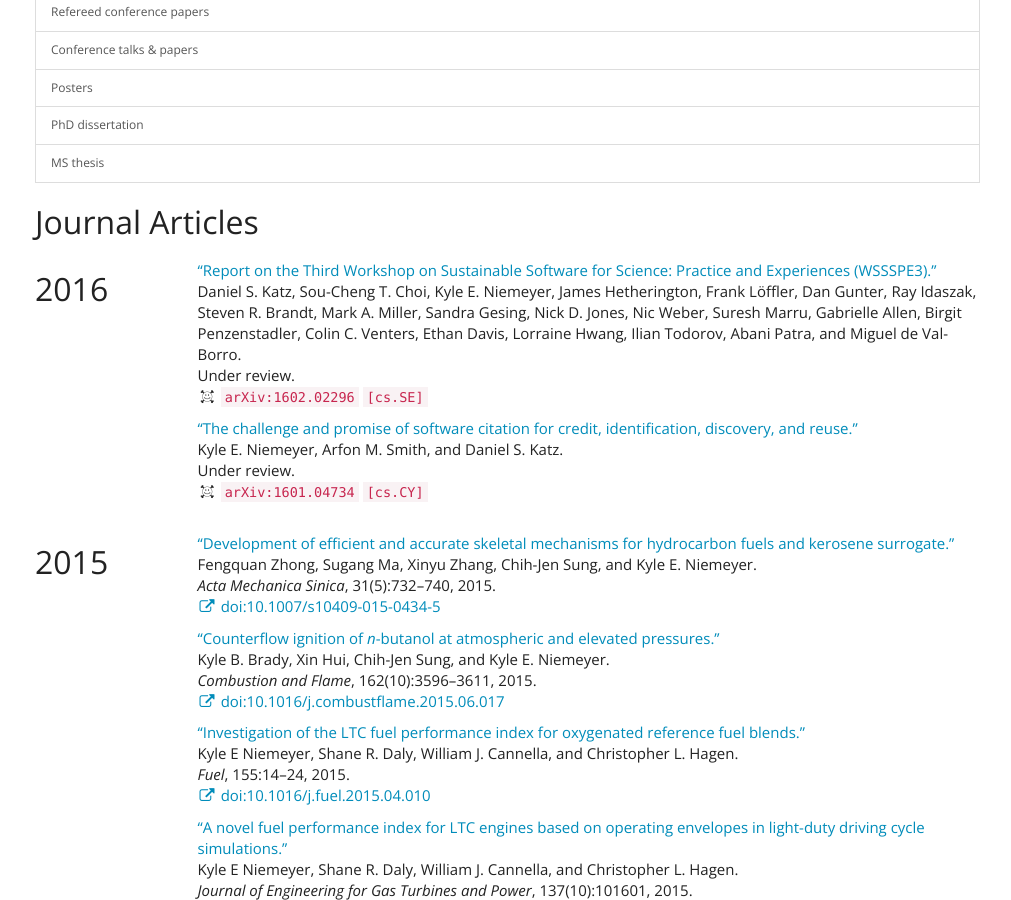
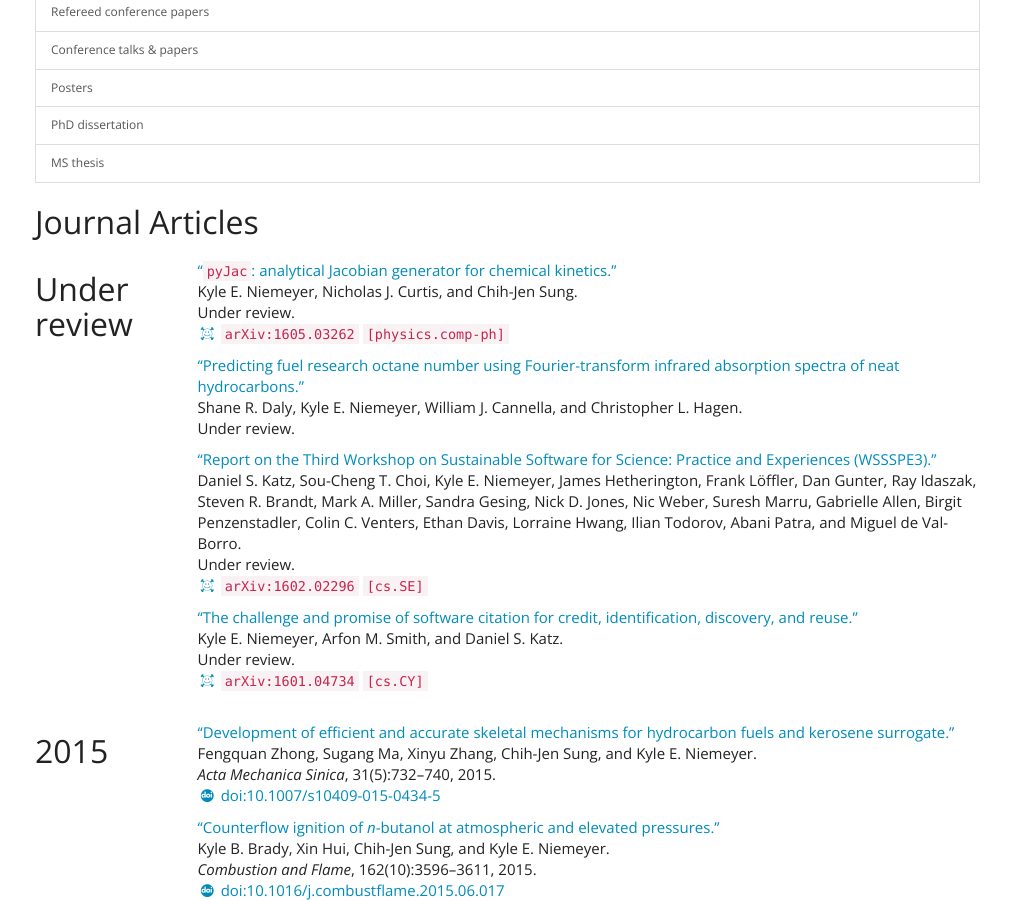
Before and after one commit to kyleniemeyer/kyleniemeyer.com, a Jekyll site: the page built from pubs/index.markdown, in a window 1280 px wide and 900 px high, scrolled down 605 px. Shown: the whole window, without its empty margins (35-1046 px from the left). Built offline with Jekyll 4.4.1, drawn with Linux system fonts in a browser that asks for light colours; nearby versions of some CDN libraries; some web fonts are replaced; comment, search, counter and statistics services are not loaded; some of the changed text lies outside the part shown.

Commit message:
rearranged pubs to separate papers under review, and added new DOI icon

```diff
--- a/pubs/index.markdown
+++ b/pubs/index.markdown
@@ -32,20 +32,29 @@ Jump to:
 <div class="row">
 <div class="col-md-2">
 
-## 2016
+## Under review
 
 </div> <!-- END col-md-2-->
 <div class="col-md-10">
 
+["`pyJac`: analytical Jacobian generator for chemical kinetics."](/pubs/paper-pyjac/)
+Kyle E. Niemeyer, Nicholas J. Curtis, and Chih-Jen Sung.
+Under review.
+[<i class="ai ai-arxiv fa-fw"></i> `arXiv:1605.03262`](http://arxiv.org/abs/1605.03262) `[physics.comp-ph]`
+
+["Predicting fuel research octane number using Fourier-transform infrared absorption spectra of neat hydrocarbons."](/pubs/paper-RON-FTIR)
+Shane R. Daly, Kyle E. Niemeyer, William J. Cannella, and Christopher L. Hagen.
+Under review.
+
 ["Report on the Third Workshop on Sustainable Software for Science: Practice and Experiences (WSSSPE3)."](/pubs/paper-wssspe3-report/)
 Daniel S. Katz, Sou-Cheng T. Choi, Kyle E. Niemeyer, James Hetherington, Frank Löffler, Dan Gunter, Ray Idaszak, Steven R. Brandt, Mark A. Miller, Sandra Gesing, Nick D. Jones, Nic Weber, Suresh Marru, Gabrielle Allen, Birgit Penzenstadler, Colin C. Venters, Ethan Davis, Lorraine Hwang, Ilian Todorov, Abani Patra, and Miguel de Val-Borro.
 Under review.
-<i class="ai ai-arxiv fa-fw"></i> [`arXiv:1602.02296`](http://arxiv.org/abs/1602.02296) `[cs.SE]`
+[<i class="ai ai-arxiv fa-fw"></i> `arXiv:1602.02296`](http://arxiv.org/abs/1602.02296) `[cs.SE]`
 
 [“The challenge and promise of software citation for credit, identification, discovery, and reuse.”](/pubs/paper-sc-challenge/)
 Kyle E. Niemeyer, Arfon M. Smith, and Daniel S. Katz.
 Under review.
-<i class="ai ai-arxiv fa-fw"></i> [`arXiv:1601.04734`](http://arxiv.org/abs/1601.04734) `[cs.CY]`
+[<i class="ai ai-arxiv fa-fw"></i> `arXiv:1601.04734`](http://arxiv.org/abs/1601.04734) `[cs.CY]`
 
 </div> <!-- END col-md-10-->
 </div> <!-- END row-->
@@ -61,33 +70,33 @@ Under review.
 [“Development of efficient and accurate skeletal mechanisms for hydrocarbon fuels and kerosene surrogate.”](/pubs/paper-zhong-kerosene/)
 Fengquan Zhong, Sugang Ma, Xinyu Zhang, Chih-Jen Sung, and Kyle E. Niemeyer.
 *Acta Mechanica Sinica*, 31(5):732--740, 2015.
-[{% icon fa-external-link fa-fw %} doi:10.1007/s10409-015-0434-5](http://dx.doi.org/10.1007/s10409-015-0434-5)
+[<i class="ai ai-doi fa-fw"></i> doi:10.1007/s10409-015-0434-5](http://dx.doi.org/10.1007/s10409-015-0434-5)
 
 [“Counterflow ignition of *n*-butanol at atmospheric and elevated pressures.”](/pubs/paper-n-butanol-counterflow/)
 Kyle B. Brady, Xin Hui, Chih-Jen Sung, and Kyle E. Niemeyer.
 *Combustion and Flame*, 162(10):3596--3611, 2015.
-[{% icon fa-external-link fa-fw %} doi:10.1016/j.combustflame.2015.06.017](http://dx.doi.org/10.1016/j.combustflame.2015.06.017)
+[<i class="ai ai-doi fa-fw"></i> doi:10.1016/j.combustflame.2015.06.017](http://dx.doi.org/10.1016/j.combustflame.2015.06.017)
 
 [“Investigation of the LTC fuel performance index for oxygenated reference fuel blends.”](/pubs/paper-LTC-index-oxygenated/)
 Kyle E Niemeyer, Shane R. Daly, William J. Cannella, and Christopher L. Hagen.
 *Fuel*, 155:14--24, 2015.
-[{% icon fa-external-link fa-fw %} doi:10.1016/j.fuel.2015.04.010](http://dx.doi.org/10.1016/j.fuel.2015.04.010)
+[<i class="ai ai-doi fa-fw"></i> doi:10.1016/j.fuel.2015.04.010](http://dx.doi.org/10.1016/j.fuel.2015.04.010)
 
 [“A novel fuel performance index for LTC engines based on operating envelopes in light-duty driving cycle simulations.”](/pubs/paper-LTC-index/)
 Kyle E Niemeyer, Shane R. Daly, William J. Cannella, and Christopher L. Hagen.
 *Journal of Engineering for Gas Turbines and Power*, 137(10):101601, 2015.
-[{% icon fa-external-link fa-fw %} doi:10.1115/1.4029948](http://dx.doi.org/10.1115/1.4029948)
+[<i class="ai ai-doi fa-fw"></i> doi:10.1115/1.4029948](http://dx.doi.org/10.1115/1.4029948)
 
 [“Reduced chemistry for a gasoline surrogate valid at engine-relevant conditions.”](/pubs/paper-reduced-gasoline-surrogate/)
 Kyle E. Niemeyer and Chih-Jen Sung.
 *Energy & Fuels*, 29(2):1172--1185, 2015.
-[{% icon fa-external-link fa-fw %} doi:10.1021/ef5022126](http://dx.doi.org/10.1021/ef5022126)
+[<i class="ai ai-doi fa-fw"></i> doi:10.1021/ef5022126](http://dx.doi.org/10.1021/ef5022126)
 <i class="ai ai-arxiv fa-fw"></i> [`arXiv:1410.0401`](http://arxiv.org/abs/1410.0401) `[physics.chem-ph]`
 
 [“An automated target species selection method for dynamic adaptive chemistry simulations.”](/pubs/paper-target-species-selection/)
 Nicholas J. Curtis, Kyle E. Niemeyer, and Chih-Jen Sung.
 *Combustion and Flame*, 162(4):1358--1374, 2015.
-[{% icon fa-external-link fa-fw %} doi:10.1016/j.combustflame.2014.11.004](http://dx.doi.org/10.1016/j.combustflame.2014.11.004)
+[<i class="ai ai-doi fa-fw"></i> doi:10.1016/j.combustflame.2014.11.004](http://dx.doi.org/10.1016/j.combustflame.2014.11.004)
 
 </div> <!-- END col-md-10-->
 </div> <!-- END row-->
@@ -103,19 +112,19 @@ Nicholas J. Curtis, Kyle E. Niemeyer, and Chih-Jen Sung.
 [“Mechanism reduction for multicomponent surrogates: a case study using toluene reference fuels.”](/pubs/paper-multicomponent-reduction/)
 Kyle E. Niemeyer and Chih-Jen Sung.
 *Combustion and Flame*, 161(11):2752--2764, 2014.
-[{% icon fa-external-link fa-fw %} doi:10.1016/j.combustflame.2014.05.001](http://dx.doi.org/10.1016/j.combustflame.2014.05.001)
-<i class="ai ai-arxiv fa-fw"></i> [`arXiv:1405.3745`](http://arxiv.org/abs/1405.3745) `[physics.chem-ph]`
+[<i class="ai ai-doi fa-fw"></i> doi:10.1016/j.combustflame.2014.05.001](http://dx.doi.org/10.1016/j.combustflame.2014.05.001)
+[<i class="ai ai-arxiv fa-fw"></i> `arXiv:1405.3745`](http://arxiv.org/abs/1405.3745) `[physics.chem-ph]`
 
 [“Recent progress and challenges in exploiting graphics processors in computational fluid dynamics.”](/pubs/paper-GPU-CFD-review/)
 Kyle E. Niemeyer and Chih-Jen Sung.
 *Journal of Supercomputing*, 67(2):528--564, 2014.
-[{% icon fa-external-link fa-fw %} doi:10.1007/s11227-013-1015-7](http://dx.doi.org/10.1007/s11227-013-1015-7)
-<i class="ai ai-arxiv fa-fw"></i> [`arXiv:1309.3018`](http://arxiv.org/abs/1309.3018) `[physics.flu-dyn]`
+[<i class="ai ai-doi fa-fw"></i> doi:10.1007/s11227-013-1015-7](http://dx.doi.org/10.1007/s11227-013-1015-7)
+[<i class="ai ai-arxiv fa-fw"></i> `arXiv:1309.3018`](http://arxiv.org/abs/1309.3018) `[physics.flu-dyn]`
 
 [“Accelerating moderately stiff chemical kinetics in reactive-flow simulations using GPUs.”](/pubs/paper-moderately-stiff-GPU/)
 Kyle E. Niemeyer and Chih-Jen Sung.
 *Journal of Computational Physics*, 256:854--871, 2014.
-[{% icon fa-external-link fa-fw %} doi:10.1016/j.jcp.2013.09.025](http://dx.doi.org/10.1016/j.jcp.2013.09.025)
+[<i class="ai ai-doi fa-fw"></i> doi:10.1016/j.jcp.2013.09.025](http://dx.doi.org/10.1016/j.jcp.2013.09.025)
 <i class="ai ai-arxiv fa-fw"></i> [`arXiv:1309.2710`](http://arxiv.org/abs/1309.2710) `[physics.chem-ph]`
 
 </div> <!-- END col-md-10-->
@@ -132,7 +141,7 @@ Kyle E. Niemeyer and Chih-Jen Sung.
 [“On the importance of graph search algorithms for DRGEP-based mechanism reduction methods.”](/pubs/paper-graph-search-DRGEP/)
 Kyle E. Niemeyer and Chih-Jen Sung.
 *Combustion and Flame*, 158(8):1439--1443, August 2011.
-[{% icon fa-external-link fa-fw %} doi:10.1016/j.combustflame.2010.12.010](http://dx.doi.org/10.1016/j.combustflame.2010.12.010)
+[<i class="ai ai-doi fa-fw"></i> doi:10.1016/j.combustflame.2010.12.010](http://dx.doi.org/10.1016/j.combustflame.2010.12.010)
 
 </div> <!-- END col-md-10-->
 </div> <!-- END row-->
@@ -148,7 +157,7 @@ Kyle E. Niemeyer and Chih-Jen Sung.
 [“Skeletal mechanism generation for surrogate fuels using directed relation graph with error propagation and sensitivity analysis.”](/pubs/paper-DRGEPSA/)
 Kyle E. Niemeyer, Chih-Jen Sung, and Mandhapati P. Raju.
 *Combustion and Flame*, 157(9):1760--1770, September 2010.
-[{% icon fa-external-link fa-fw %} doi:10.1016/j.combustflame.2009.12.022](http://dx.doi.org/10.1016/j.combustflame.2009.12.022)
+[<i class="ai ai-doi fa-fw"></i> doi:10.1016/j.combustflame.2009.12.022](http://dx.doi.org/10.1016/j.combustflame.2009.12.022)
 
 </div> <!-- END col-md-10-->
 </div> <!-- END row-->
@@ -164,7 +173,7 @@ Kyle E. Niemeyer, Chih-Jen Sung, and Mandhapati P. Raju.
 [“Three-dimensional surface texture visualization of bone tissue through epifluorescence-based serial block face imaging.”](/pubs/paper-bone-tissue-viz/)
 C. R. Slyfield Jr., K. E. Niemeyer, E. V. Tkachenko, R. E. Tomlinson, G. G. Steyer, C. G. Patthanacharoenphon, G. J. Kazakia, D. L. Wilson, and C. J. Hernandez.
 *Journal of Microscopy*, 236(1):52--59, October 2009.
-[{% icon fa-external-link fa-fw %} doi:10.1111/j.1365-2818.2009.03204.x](http://dx.doi.org/10.1111/j.1365-2818.2009.03204.x)
+[<i class="ai ai-doi fa-fw"></i> doi:10.1111/j.1365-2818.2009.03204.x](http://dx.doi.org/10.1111/j.1365-2818.2009.03204.x)
 
 </div>
 
@@ -181,7 +190,7 @@ C. R. Slyfield Jr., K. E. Niemeyer, E. V. Tkachenko, R. E. Tomlinson, G. G. Stey
 ["GPU-Based Parallel Integration of Large Numbers of Independent ODE Systems.”](/pubs/book-chapter-GPU-ODE/)
 Kyle E. Niemeyer and Chih-Jen Sung.
 In V. Kindratenko (Ed.), *Numerical Computations with GPUs*, Springer International Publishing, Switzerland, Ch. 8, pp. 159--182.
-[{% icon fa-external-link fa-fw %} doi:10.1007/978-3-319-06548-9_8](http://dx.doi.org/10.1007/978-3-319-06548-9_8)
+[<i class="ai ai-doi fa-fw"></i> doi:10.1007/978-3-319-06548-9_8](http://dx.doi.org/10.1007/978-3-319-06548-9_8)
 
 </div> <!-- END col-md-10-->
 </div> <!-- END row-->
@@ -199,7 +208,7 @@ In V. Kindratenko (Ed.), *Numerical Computations with GPUs*, Springer Internatio
 [“A novel fuel performance index for LTC engines based on operating envelopes in light-duty driving cycle simulations.”](/pubs/conf-LTC-index/)
 Kyle E. Niemeyer, Shane R. Daly, William J. Cannella, and Christopher L. Hagen.
 ASME 2014 Internal Combustion Engine Division Fall Technical Conference (ICEF), Columbus, IN, USA. 19--22 October 2014.
-[{% icon fa-external-link fa-fw %} doi:10.1115/ICEF2014-5478](http://dx.doi.org/10.1115/ICEF2014-5478)
+[<i class="ai ai-doi fa-fw"></i> doi:10.1115/ICEF2014-5478](http://dx.doi.org/10.1115/ICEF2014-5478)
 
 </div> <!-- END col-md-10-->
 </div> <!-- END row-->
@@ -214,10 +223,15 @@ ASME 2014 Internal Combustion Engine Division Fall Technical Conference (ICEF),
 </div> <!-- END col-md-2-->
 <div class="col-md-10">
 
+["Investigation of GPU-based immersed boundary method solvers with direct forcing"](/pubs/conf-GPU-IBM/)
+Christopher S. Minar and Kyle E. Niemeyer.
+28th International Conference on Parallel Computational Fluid Dynamics. 9--12 May 2016.
+[<i class="ai ai-doi fa-fw"></i> doi:10.6084/m9.figshare.3365383](https://dx.doi.org/10.6084/m9.figshare.3365383)
+
 ["An autoignition performance comparison of chemical kinetics models for *n*-heptane"](/pubs/conf-nheptane-model-perf/)
 Kyle E. Niemeyer.
 Spring 2016 Meeting of the Western States Section of the Combustion Institute, Seattle, WA, USA. 21--22 March 2016. Paper 139KI-0028.
-[{% icon fa-external-link fa-fw %} doi:10.6084/m9.figshare.3120724.v1](https://dx.doi.org/10.6084/m9.figshare.3120724.v1)
+[<i class="ai ai-doi fa-fw"></i> doi:10.6084/m9.figshare.3120724.v1](https://dx.doi.org/10.6084/m9.figshare.3120724.v1)
 [{% icon fa-slideshare fa-fw %} Presentation](http://www.slideshare.net/kyleniemeyer/an-autoignition-performance-comparison-of-chemical-kinetics-models-for-nheptane)
 
 </div> <!-- END col-md-10-->
```
